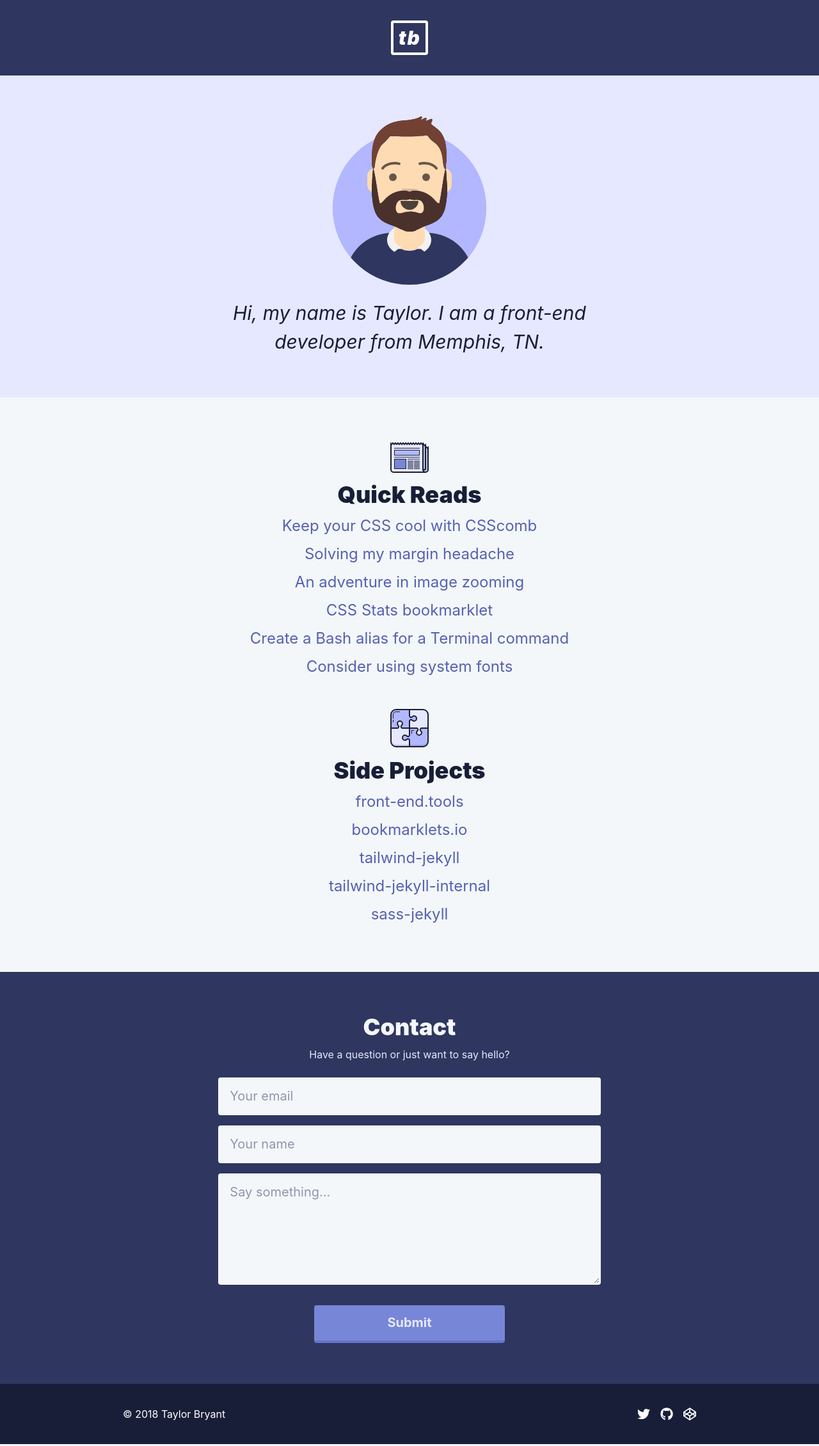
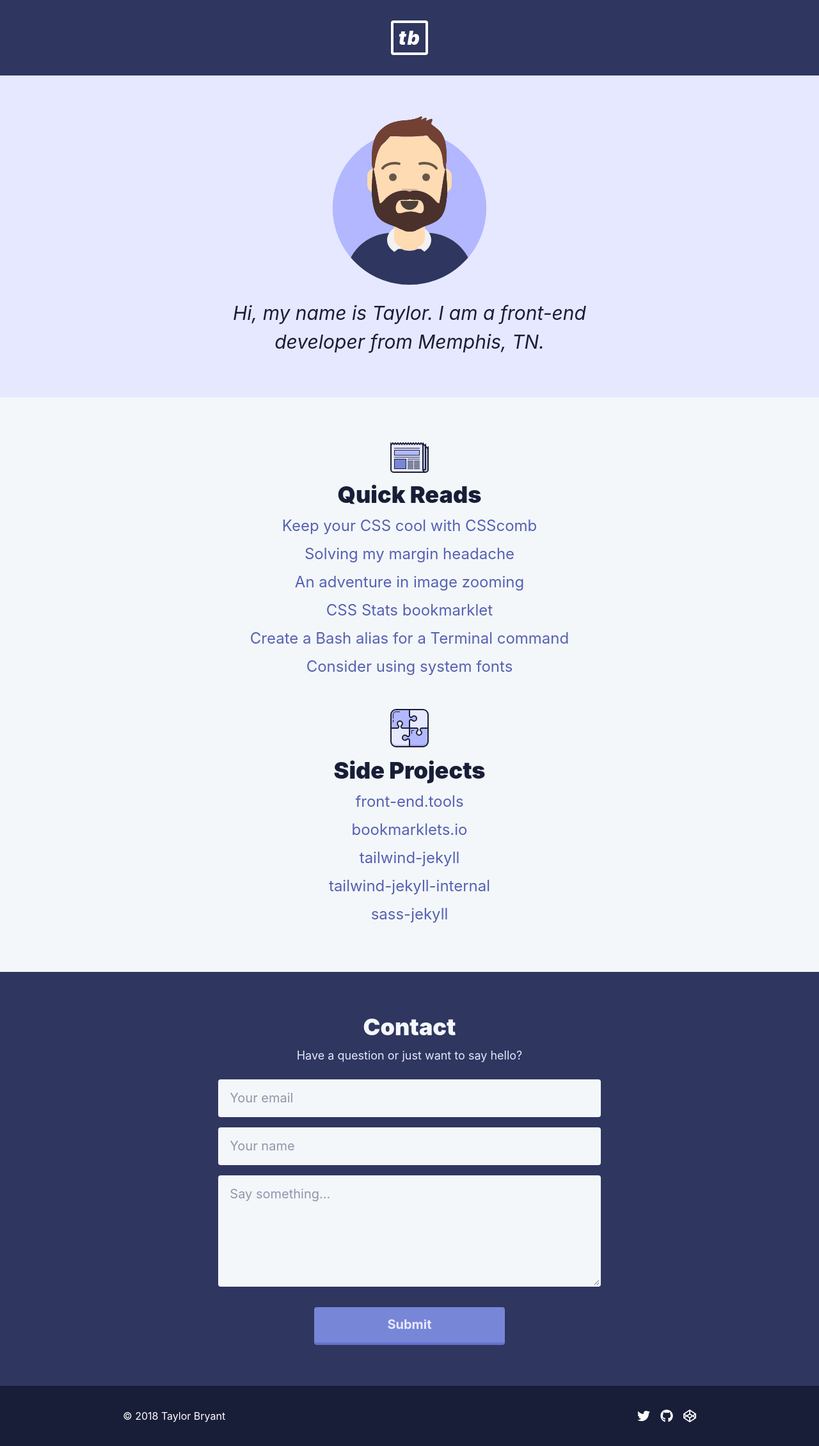
Before and after one commit to scottwater/taylorbryant.github.io, a Jekyll site: the page built from index.html, in a window 1280 px wide. Shown: the whole page at 64% size. Built offline with Jekyll 4.4.1, drawn with Linux system fonts in a browser that asks for light colours; nearby versions of some CDN libraries.

Commit message:
Increase contact section font size

```diff
--- a/_layouts/default.html
+++ b/_layouts/default.html
@@ -129,7 +129,7 @@ layout: compress
   <div class="max-w-xl mx-auto px-4 md:px-8 py-8 md:py-16 text-center">
     <h2 class="text-3xl md:text-4xl text-grey-lighter">Contact</h2>
 
-    <p class="mb-6 md:mx-auto md:w-2/3 text-indigo-lightest">Have a question or just want to say hello?</p>
+    <p class="mb-6 md:mx-auto md:w-2/3 text-indigo-lightest text-lg">Have a question or just want to say hello?</p>
 
     <form class="mx-auto text-xl md:w-2/3" name="contact" netlify>
       <div class="mb-4 mx-auto">
```
